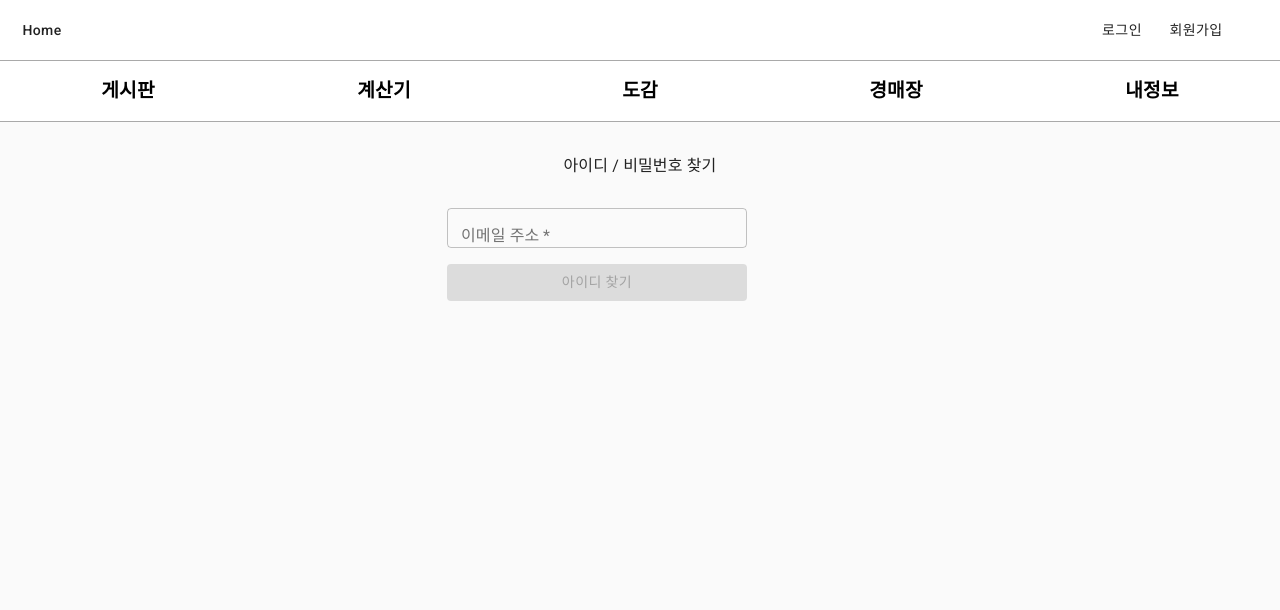
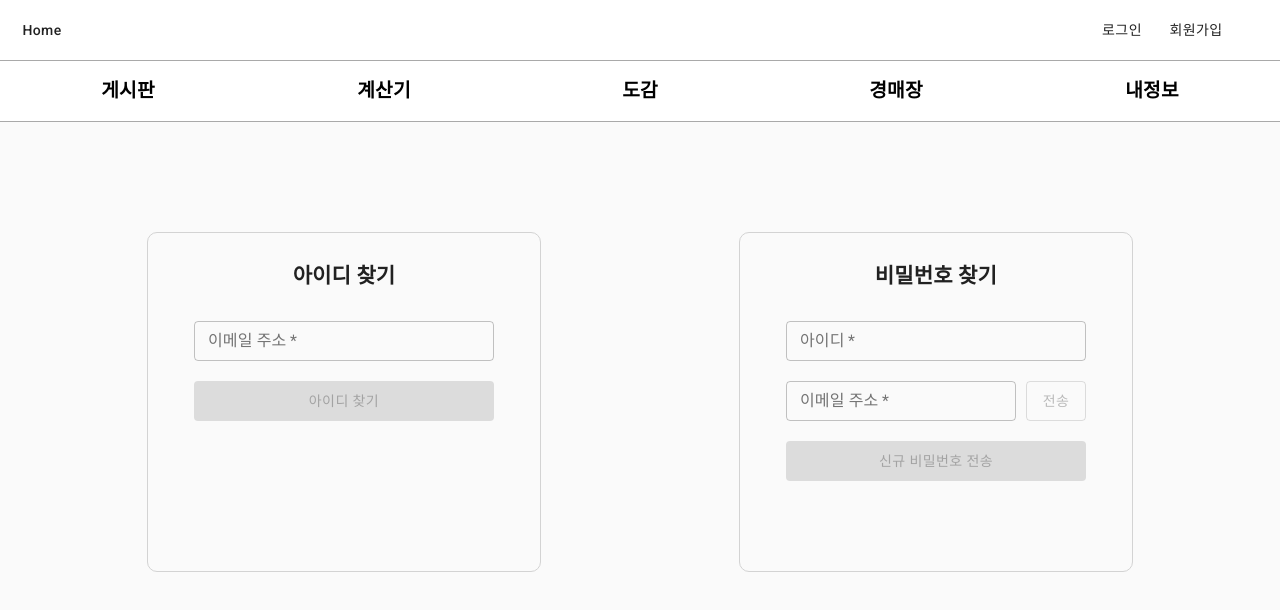
Before and after one commit to one-chance/baram, a React (Create React App) app: page /forget in a window 1280 px wide. Shown: the top 610 px of the page. Built offline with nearby package versions, Linux system fonts and the light colour scheme.

Commit message:
forget id pw

```diff
--- a/src/App.tsx
+++ b/src/App.tsx
@@ -42,7 +42,7 @@ import Production from "pages/Calculator/Production";
 
 import AuctionAuction from "pages/TesseractOcr";
 
-import { refreshToken } from 'utils/CommonUtil';
+import { refreshToken } from "utils/CommonUtil";
 
 const useStyles = makeStyles(theme => ({
   header: {
@@ -88,7 +88,6 @@ function App() {
               {/*Common*/}
               <Route exact path='/signup' component={SignUp} />
               <Route exact path='/forget' component={Forget} />
-              <Route exact path='/forget/:mode' component={Forget} />
               <Route exact path='/findid' component={FindId} />
               <Route exact path='/findpw' component={FindPw} />
 
--- a/src/components/Header/Header.tsx
+++ b/src/components/Header/Header.tsx
@@ -295,12 +295,6 @@ export default function Header() {
                 <li>
                   <a href='/myinfo/view'>회원정보</a>
                 </li>
-                <li>
-                  <a href='/forget/id'>아이디 찾기</a>
-                </li>
-                <li>
-                  <a href='/forget/password'>비밀번호 찾기</a>
-                </li>
               </ul>
             </li>
           </ul>
--- a/src/components/User/FindId.tsx
+++ b/src/components/User/FindId.tsx
@@ -1,22 +1,17 @@
 import React, { useState } from "react";
-import { makeStyles } from "@material-ui/core/styles";
 import { useSetRecoilState } from "recoil";
 import { MyAlertState } from "state/index";
 
 import TextField from "@material-ui/core/TextField";
 import Grid from "@material-ui/core/Grid";
 import Typography from "@material-ui/core/Typography";
-import Container from "@material-ui/core/Container";
 import Button from "@material-ui/core/Button";
 
 import { FindIdByEmail } from "utils/CommonUtil";
 
-const useStyles = makeStyles(theme => ({}));
 const duration = 2000;
 
 export default function FindId() {
-  const classes = useStyles();
-
   const setMyAlert = useSetRecoilState(MyAlertState);
 
   const [email, setEmail] = useState("");
@@ -65,8 +60,7 @@ export default function FindId() {
 
   return (
     <React.Fragment>
-      <Container component='main' maxWidth='xs'>
-        <Grid container spacing={2}>
+      <Grid container spacing={2} style={{ height: "250px", textAlign: "center" }}>
         <Grid item xs={12}>
           <TextField
             error={email !== "" && checkEmail === false}
@@ -80,33 +74,30 @@ export default function FindId() {
             value={email || ""}
             onChange={e => verifyEmail(e.target.value)}
             inputProps={{ style: { height: "40px", padding: "0 10px" } }}
-              style={{ width: "300px", margin: "0 5px", paddingTop: "8px 0" }}
+            style={{ width: "300px", margin: "2px 5px 10px 5px", paddingTop: "8px" }}
           />
-          </Grid>
-          <Grid item xs={12}>
           <Button
             variant='contained'
             fullWidth
             color='primary'
-              style={{ width: "300px", margin: "0 5px" }}
+            style={{ width: "300px", height: "40px", margin: "10px 5px" }}
             disabled={!checkEmail}
             onClick={() => {
               _onFindId();
             }}>
             아이디 찾기
           </Button>
-          </Grid>
           {id && (
-            <Grid item xs={12}>
+            <div style={{ marginTop: "30px" }}>
               <Typography>
-                가입한 ID 정보를 찾았습니다.
+                해당 이메일로 가입된 아이디는
                 <br />
-                <b>{id}</b>
+                <b>{id}</b> 입니다.
               </Typography>
-            </Grid>
+            </div>
           )}
         </Grid>
-      </Container>
+      </Grid>
     </React.Fragment>
   );
 }
--- a/src/components/User/FindPassword.tsx
+++ b/src/components/User/FindPassword.tsx
@@ -1,42 +1,20 @@
-import React, {useState} from 'react';
-import { makeStyles } from '@material-ui/core/styles';
+import React, { useState } from "react";
 import { useSetRecoilState } from "recoil";
 import { MyAlertState } from "state/index";
 
-import TextField from '@material-ui/core/TextField';
-import Grid from '@material-ui/core/Grid';
-import Container from '@material-ui/core/Container';
-import Button from '@material-ui/core/Button';
-import Typography from "@material-ui/core/Typography";
+import TextField from "@material-ui/core/TextField";
+import Grid from "@material-ui/core/Grid";
+import Button from "@material-ui/core/Button";
 
 import { sendVerifyEmailById, checkVerifyEmail, resetPassword } from "utils/CommonUtil";
 
-const useStyles = makeStyles((theme) => ({
-  title: {
-    margin: "10px",
-    textAlign: "center",
-  },
-  form: {
-    marginTop: 20,
-  },
-  checkButton: {
-    alignItems: "center",
-  },
-  signup: {
-    marginTop: 20,
-  },
-}));
 const duration = 2000;
 
 export default function FindPassword() {
-  const classes = useStyles();
-
   const setMyAlert = useSetRecoilState(MyAlertState);
 
   const [id, setId] = useState("");
   const refId = React.useRef<any>();
-  const [isNewId, setIsNewId] = useState(false);
-  const [isConfirmId, setIsConfirmId] = useState(false);
   const [email, setEmail] = useState("");
   const [emailCode, setEmailCode] = useState<string | undefined>(undefined); //메일 전송 전 > undefined
   const refEmailCode = React.useRef<any>();
@@ -87,7 +65,7 @@ export default function FindPassword() {
   const _onSendEmail = async () => {
     // 인증 이메일 전송
     const res = await sendVerifyEmailById(id, email);
-    if (res.result === 'success') {
+    if (res.result === "success") {
       setMyAlert({
         isOpen: true,
         severity: "success",
@@ -96,8 +74,7 @@ export default function FindPassword() {
       });
       setEmailCode("");
       refEmailCode.current.focus();
-    }
-    else {
+    } else {
       setMyAlert({
         isOpen: true,
         severity: "error",
@@ -105,11 +82,10 @@ export default function FindPassword() {
         message: res.message,
       });
     }
-  }
+  };
 
   const _onCheckEmail = async () => {
     if (emailCode) {
-
       // 인증번호 확인
       const res = await checkVerifyEmail(email, emailCode);
       if (res) {
@@ -121,8 +97,7 @@ export default function FindPassword() {
         });
 
         setIsVerifiedEmail(true);
-      }
-      else {
+      } else {
         setMyAlert({
           isOpen: true,
           severity: "error",
@@ -133,11 +108,11 @@ export default function FindPassword() {
         setIsVerifiedEmail(false);
       }
     }
-  }
+  };
 
   const _onResetPassword = async () => {
     const res = await resetPassword(id, email);
-    if (res.result === 'success') {
+    if (res.result === "success") {
       setMyAlert({
         isOpen: true,
         severity: "success",
@@ -147,10 +122,9 @@ export default function FindPassword() {
       setEmailCode("");
 
       setTimeout(() => {
-        document.location.href="/signin";
+        document.location.href = "/signin";
       }, duration);
-    }
-    else {
+    } else {
       setMyAlert({
         isOpen: true,
         severity: "error",
@@ -158,70 +132,61 @@ export default function FindPassword() {
         message: res.message,
       });
     }
-  }
+  };
 
   return (
     <React.Fragment>
-      <Container style={{ width: "40%", margin: "10px 30%", float: "left" }}>
-        <Container style={{ width: "100%", height: "62px", margin: "2.5px 0", padding: "0", textAlign: "center", float: "left" }}>
+      <Grid container spacing={2} style={{ height: "250px", textAlign: "center" }}>
+        <Grid item xs={12}>
           <TextField
             variant='outlined'
             error={id !== "" && checkId === false}
             helperText={id !== "" && checkId === false ? "아이디에 한글/특수문자가 포함되어 있습니다." : ""}
-            autoFocus
-            fullWidth
             required
             id='id'
             name='id'
-            placeholder='아이디 (6~12자리)'
+            label='아이디'
             inputRef={refId}
             value={id || ""}
-            disabled={isConfirmId}
             onChange={e => {
               verifyId(e.target.value);
-              setIsNewId(false);
             }}
             inputProps={{ style: { height: "40px", padding: "0 10px" } }}
-            style={{ width: "100%"}}
+            style={{ width: "300px", margin: "2px 0 10px 0", paddingTop: "8px" }}
           />
-        </Container>
-        <Container style={{ width: "100%", height: "62px", margin: "2.5px 0", padding: "0", textAlign: "center", float: "left" }}>
+          <div style={{ width: "100%", height: "60px", textAlign: "center" }}>
             <TextField
               error={email !== "" && checkEmail === false}
               helperText={email !== "" && checkEmail === false ? "올바른 이메일 형식이 아닙니다." : ""}
               variant='outlined'
               required
               name='email'
-            placeholder='이메일 (ID/PW 찾기 제공)'
+              label='이메일 주소'
               id='email'
               type='email'
               value={email || ""}
               disabled={isVerifiedEmail}
               onChange={e => verifyEmail(e.target.value)}
               inputProps={{ style: { height: "40px", padding: "0 10px" } }}
-            style={{ width: "70%"}}
+              style={{ width: "230px", margin: "2px 10px 10px 0", paddingTop: "8px" }}
             />
             <Button
               variant='outlined'
               color='primary'
               disabled={!id || checkEmail === false || isVerifiedEmail}
-            className={classes.checkButton}
-            style={{ width: "25%", height: "40px", marginLeft: '10px'}}
+              style={{ minWidth: "60px", height: "40px", padding: "0 5px", margin: "10px 0" }}
               onClick={() => _onSendEmail()}>
-              {
-                emailCode === undefined ?
-                  "전송" : "재전송"
-              }
+              {emailCode === undefined ? "전송" : "재전송"}
             </Button>
-        </Container>
-        { emailCode !== undefined &&
-          <Container style={{ width: "100%", height: "62px", margin: "2.5px 0", padding: "0", textAlign: "center", float: "left" }}>
+          </div>
+          {emailCode !== undefined && (
+            <div style={{ width: "100%", height: "60px", textAlign: "center" }}>
               <TextField
                 error={email !== "" && checkEmail === false}
                 variant='outlined'
                 required
                 name='code'
-              placeholder='인증번호'
+                label='인증번호'
                 id='code'
                 autoComplete='off'
                 value={emailCode || ""}
@@ -229,28 +194,29 @@ export default function FindPassword() {
                 disabled={isVerifiedEmail}
                 onChange={e => setEmailCode(e.target.value.toString())}
                 inputProps={{ style: { height: "40px", padding: "0 10px" } }}
-              style={{ width: "70%"}}
+                style={{ width: "230px", margin: "2px 10px 10px 0", paddingTop: "8px" }}
               />
               <Button
                 variant='outlined'
                 color='primary'
                 disabled={checkEmail === false || isVerifiedEmail}
-              className={classes.checkButton}
-              style={{ width: "25%", height: "40px", marginLeft: '10px'}}
+                style={{ minWidth: "60px", height: "40px", padding: "0 5px", margin: "10px 0" }}
                 onClick={() => _onCheckEmail()}>
                 인증
               </Button>
-          </Container>
-        }
-        <Grid container justify='flex-end' className={classes.signup}>
+            </div>
+          )}
+
           <Button
-            variant='contained' color="primary" fullWidth
+            variant='contained'
+            color='primary'
             disabled={!isVerifiedEmail}
-            onClick={_onResetPassword} >
+            onClick={_onResetPassword}
+            style={{ width: "300px", height: "40px", marginTop: "10px" }}>
             신규 비밀번호 전송
           </Button>
         </Grid>
-      </Container>
+      </Grid>
     </React.Fragment>
   );
 }
--- a/src/components/User/SignInForm.tsx
+++ b/src/components/User/SignInForm.tsx
@@ -10,7 +10,7 @@ import Button from "@material-ui/core/Button";
 
 import { SignInUser } from "utils/UserUtil";
 
-const useStyles = makeStyles((theme) => ({
+const useStyles = makeStyles(theme => ({
   form: {
     marginTop: 0,
   },
@@ -54,8 +54,7 @@ export default function SignInForm() {
     if (res) {
       if (res.isReset) {
         document.location.href = "/myinfo/changepassword";
-      }
-      else {
+      } else {
         setMyAlert({
           isOpen: true,
           severity: "success",
@@ -70,45 +69,45 @@ export default function SignInForm() {
 
   return (
     <React.Fragment>
-      <Container component="main" maxWidth="xs">
+      <Container component='main' maxWidth='xs'>
         <form noValidate className={classes.form}>
-          <Container component="div" style={{ margin: "10px 0", float: "left" }}>
+          <Container component='div' style={{ margin: "10px 0", float: "left" }}>
             <TextField
-              variant="outlined"
+              variant='outlined'
               required
               fullWidth
               autoFocus
-              id="id"
-              name="id"
-              placeholder="아이디를 입력해주세요."
-              autoComplete="bachang-id"
+              id='id'
+              name='id'
+              placeholder='아이디를 입력해주세요.'
+              autoComplete='bachang-id'
               value={id}
               inputRef={refId}
-              onChange={(e) => setId(e.target.value)}
+              onChange={e => setId(e.target.value)}
               inputProps={{ style: { height: "40px", padding: "5px 10px" } }}
               style={{ margin: "10px 0", float: "left" }}
             />
             <TextField
-              variant="outlined"
+              variant='outlined'
               required
               fullWidth
-              margin="dense"
-              name="password"
-              placeholder="비밀번호를 입력해주세요."
-              type="password"
-              id="password"
-              autoComplete="bachang-password"
+              margin='dense'
+              name='password'
+              placeholder='비밀번호를 입력해주세요.'
+              type='password'
+              id='password'
+              autoComplete='bachang-password'
               value={password}
               inputRef={refPassword}
-              onChange={(e) => setPassword(e.target.value)}
-              onKeyUp={(e) => _onEnterPassword(e.keyCode)}
+              onChange={e => setPassword(e.target.value)}
+              onKeyUp={e => _onEnterPassword(e.keyCode)}
               inputProps={{ style: { height: "40px", padding: "5px 10px" } }}
               style={{ margin: "10px 0", float: "left" }}
             />
             <Button
-              variant="contained"
+              variant='contained'
               fullWidth
-              color="primary"
+              color='primary'
               onClick={_onSignIn}
               style={{
                 height: "50px",
@@ -116,22 +115,15 @@ export default function SignInForm() {
                 margin: "10px 0",
                 textAlign: "center",
                 float: "left",
-              }}
-            >
+              }}>
               로그인
             </Button>
           </Container>
-          <Container component="div" style={{ margin: "10px 0 15px 0", float: "left" }}>
-            <Link href="/forget/id" variant="body2" tabIndex={-1} style={{ float: "left" }}>
-              아이디
+          <Container component='div' style={{ margin: "10px 0 15px 0", float: "left" }}>
+            <Link href='/forget' variant='body2' tabIndex={-1} style={{ outline: "none", float: "left" }}>
+              ID/PW 찾기
             </Link>
-            <Link variant="body2" tabIndex={-1} style={{ float: "left" }}>
-              &nbsp;/&nbsp;
-            </Link>
-            <Link href="/forget/password" variant="body2" tabIndex={-1} style={{ float: "left" }}>
-              비밀번호 찾기
-            </Link>
-            <Link href="/signup" variant="body2" tabIndex={-1} style={{ float: "right" }}>
+            <Link href='/signup' variant='body2' tabIndex={-1} style={{ outline: "none", float: "right" }}>
               회원가입
             </Link>
           </Container>
--- a/src/pages/User/Forget.tsx
+++ b/src/pages/User/Forget.tsx
@@ -1,41 +1,43 @@
-import React, { useEffect } from "react";
+import React from "react";
 import { makeStyles } from "@material-ui/core/styles";
-import Container from "@material-ui/core/Container";
-import Typography from "@material-ui/core/Typography";
 import Grid from "@material-ui/core/Grid";
 
 import FindId from "components/User/FindId";
 import FindPassword from "components/User/FindPassword";
 
 const useStyles = makeStyles(theme => ({
-  title: {
-    margin: "10px",
-    textAlign: "center",
+  root: {
+    width: "100%",
+    height: "340px",
+    margin: "100px 0 0 0",
+    float: "left",
+    flexGrow: 1,
+  },
+  item: {
+    minWidth: "350px",
+    padding: "5px",
+    border: "1px solid lightgray",
+    borderRadius: "10px",
   },
 }));
 
-export default function Forget({ match }: any) {
+export default function Forget() {
   const classes = useStyles();
-  const { mode } = match.params;
-
-  const [tab, setTab] = React.useState("id");
-  useEffect(() => {
-    if (mode === "password") setTab(mode);
-  }, []);
 
   return (
     <React.Fragment>
-      <Container style={{ width: "40%", margin: "10px 30%", float: "left" }}>
-        <Typography className={classes.title} variant='subtitle1'>
-          <span onClick={() => setTab("id")}>아이디</span>
-          <span>&nbsp;/&nbsp;</span>
-          <span onClick={() => setTab("password")}>비밀번호 찾기</span>
-        </Typography>
-      </Container>
-      <Grid container spacing={2}>
-        <Grid item xs={12}>
-          {tab === "password" ? <FindPassword /> : <FindId />}
+      <Grid container spacing={2} className={classes.root}>
+        <Grid item xs={1}></Grid>
+        <Grid item xs={4} className={classes.item}>
+          <h2 style={{ textAlign: "center", margin: "20px 0" }}>아이디 찾기</h2>
+          <FindId />
         </Grid>
+        <Grid item xs={2}></Grid>
+        <Grid item xs={4} className={classes.item}>
+          <h2 style={{ textAlign: "center", margin: "20px 0" }}>비밀번호 찾기</h2>
+          <FindPassword />
+        </Grid>
+        <Grid item xs={1}></Grid>
       </Grid>
     </React.Fragment>
   );
```
Also changed, not shown: src/pages/Home.tsx (+5 -5 lines). Lines whose indentation alone changed are shown as unchanged.
